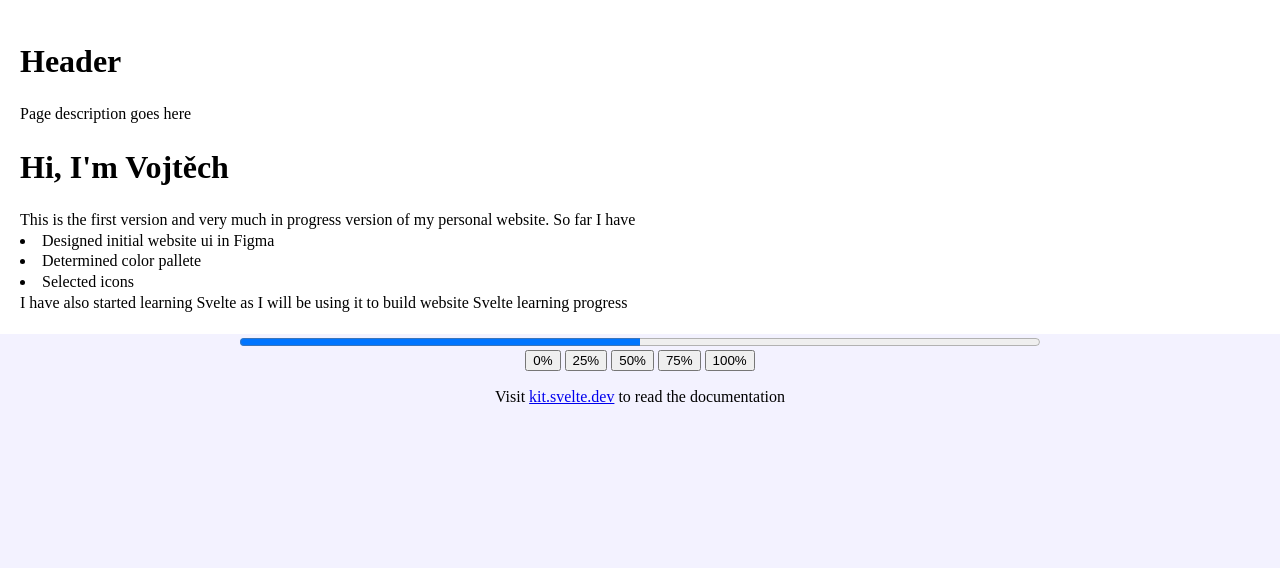
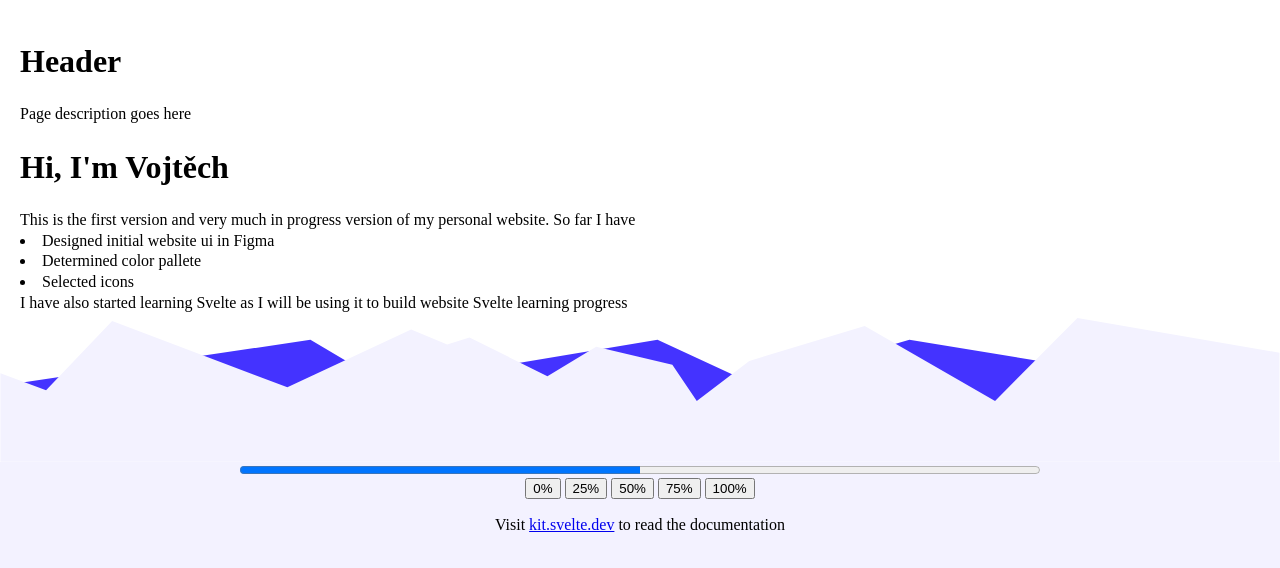
Before and after one commit to vojtechmarek-dev/vojtechmarek.dev, a SvelteKit app: page / in a window 1280 px wide. Shown: the top 568 px of the page. Built offline with nearby package versions, Linux system fonts and the light colour scheme.

Commit message:
added svg to top

```diff
--- a/src/routes/+layout.svelte
+++ b/src/routes/+layout.svelte
@@ -28,12 +28,24 @@
     I have also started learning Svelte as I will be using it to build website Svelte learning progress
   </div>
 
+  <svg class="transition-layer" viewBox="0 0 1499 169" fill="none" xmlns="http://www.w3.org/2000/svg">
+    <path d="M363.507 25.4998L6.50684 78.4998V155H1489.51V94.9991L1065.01 25.4998L884.507 78.4998L770.007 25.4998L453.007 78.4998L363.507 25.4998Z" fill="#4433FF"/>
+    <path fill-rule="evenodd" clip-rule="evenodd" d="M131.279 3.45963L336.506 81.1218L481.492 13.4552L523.674 31.1335L549.815 22.9077L641.086 68.1218L698.176 33.7147L787.378 54.7889L816.003 97.1218L877.524 50.3199L1012.73 9.23951L1165.33 97.1218L1261.83 -0.000690558L1498.44 40.6196L1498.44 168.5L727.5 168.5H0.426374L0.426417 64.815L53.8948 84.6221L131.279 3.45963Z" fill="#F3F2FF"/>
+  </svg>
   <main>
     <slot />
   </main>
 </div>
 
 <style>
+    .transition-layer {
+
+    margin-top: -2vh !important; /* TODO not working Blend with element underneath */
+    width: 100vw;
+    height: 169;
+    z-index: 9999;
+  }
+
   .container {
     display: flex;
     flex-direction: column;
--- a/src/routes/+page.svelte
+++ b/src/routes/+page.svelte
@@ -41,7 +41,7 @@
     <p>Visit <a href="https://kit.svelte.dev">kit.svelte.dev</a> to read the documentation</p>
 </div>
 
-<style>
+<style lang="scss">
 
     .centered-div {
         max-width: 800px;
```
